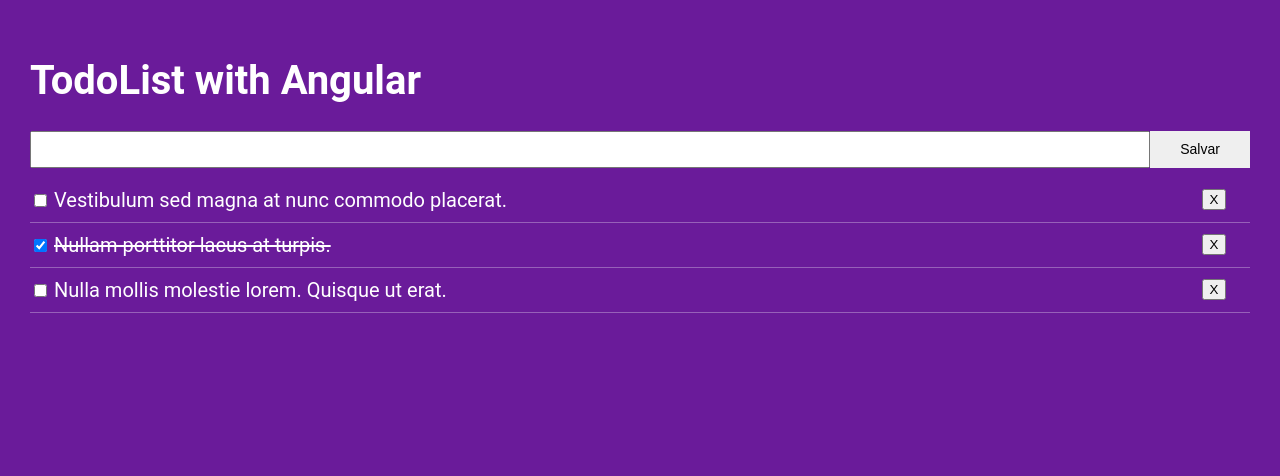
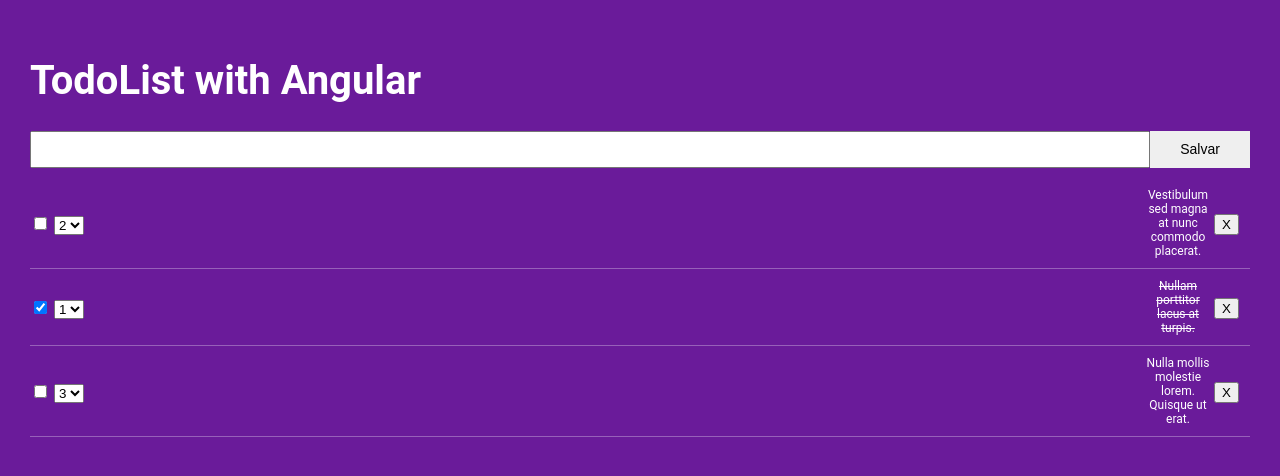
Before and after one commit to LeandroMC/devs_academy_todolist-angular, an Angular app: page / in a window 1280 px wide. Shown: the top 476 px of the page. Built offline with nearby package versions, Linux system fonts and the light colour scheme.

Commit message:
added a dropdown menu to select the task priority, page style is not gatinho anymore :clown_face:

```diff
--- a/src/app/components/todos/todos.component.html
+++ b/src/app/components/todos/todos.component.html
@@ -8,6 +8,23 @@
         [checked]="todo.done"
       />
     </td>
+    <td>
+      <select
+        name="priority"
+        id="priority"
+        (change)="handleDropdown($event, todo)"
+      >
+        <option
+          value="{{ i + 1 }}"
+          *ngFor="let item of [].constructor(3); let i = index"
+          [selected]="todo.priority === i + 1"
+        >
+          {{ i + 1 }}
+        </option>
+        <!-- <option value="2" selected>2</option>
+        <option value="3">3</option> -->
+      </select>
+    </td>
     <td id="text-{{ todo.id }}" [ngClass]="{ done: todo.done }">
       {{ todo.text }}
     </td>
--- a/src/app/components/todos/todos.component.ts
+++ b/src/app/components/todos/todos.component.ts
@@ -37,4 +37,8 @@ export class TodosComponent implements OnInit {
       text?.classList.remove('done');
     }
   }
+
+  handleDropdown(e: Event, todo: Todo) {
+    todo.priority = +(<HTMLSelectElement>e.target).value;
+  }
 }
```
